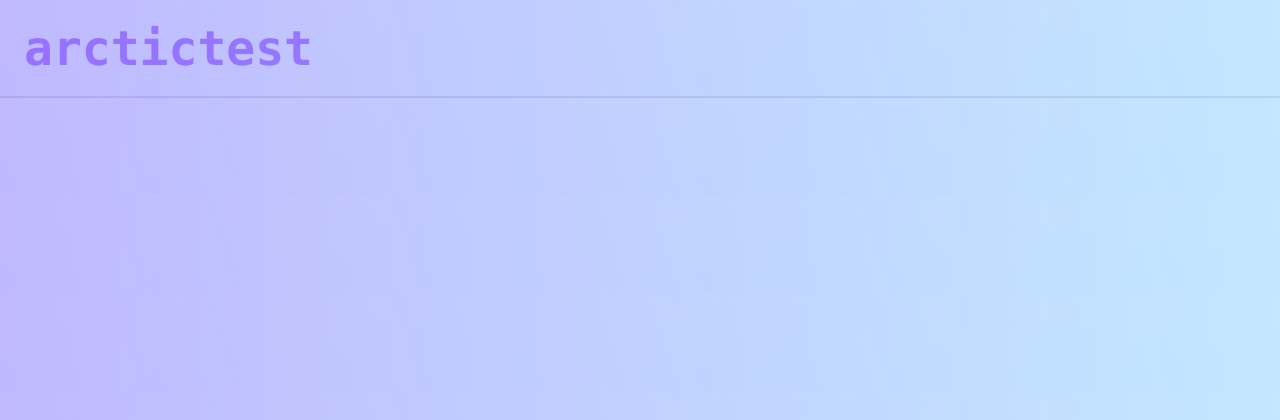
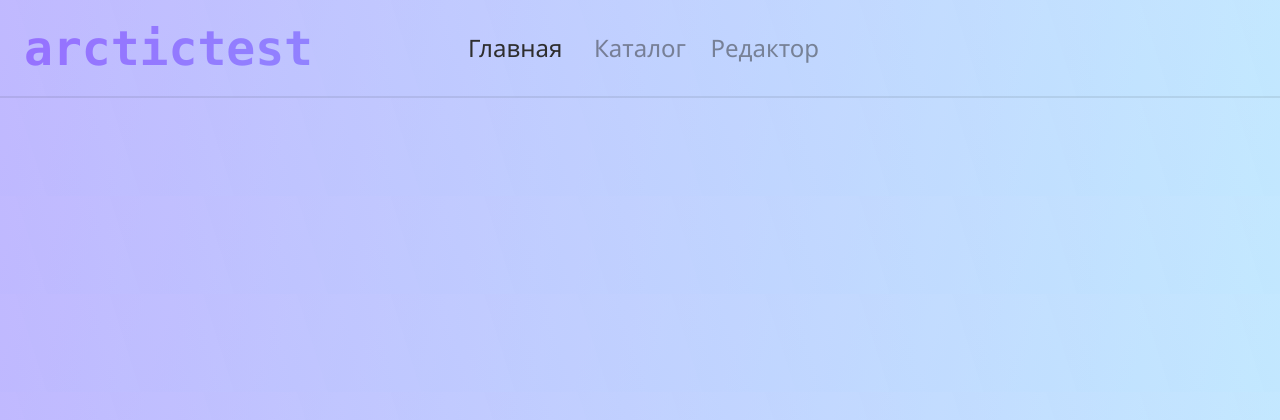
Before and after one commit to x64penguin/studenthub, a Flask app: page / in a window 1280 px wide. Shown: the top 420 px of the page. Run offline with Flask 2, Linux system fonts and the light colour scheme.

Commit message:
navbar start

```diff
--- a/static/css/main.css
+++ b/static/css/main.css
@@ -7,7 +7,9 @@ body {
     width: calc(100%-2rem);
     height: 4rem;
     padding: 1rem;
-    border-bottom: 2px solid rgba(0, 0, 0, 0.08)
+    border-bottom: 2px solid rgba(0, 0, 0, 0.08);
+    display: grid;
+    grid-template-columns: 1fr 30% 1fr;
 }
 
 .title {
@@ -26,3 +28,31 @@ body {
     background-clip: text;
     text-fill-color: transparent;
 }
+
+.navbar {
+    height: 100%;
+    display: grid;
+    text-align: center;
+    grid-template-columns: 1fr 1fr 1fr;
+}
+
+.navbar span {
+    font-family: 'Segoe UI';
+    font-style: normal;
+    font-weight: 400;
+    font-size: 24px;
+
+    line-height: 4rem;
+
+    color: rgba(46, 46, 46, 0.5);
+    transition: color 0.25s;
+    cursor: pointer;
+}
+
+.navbar span:hover {
+    color: rgba(46, 46, 46, 0.7);
+}
+
+.navbar__Active {
+    color: #2E2E2E!important;
+}
--- a/templates/index.html
+++ b/templates/index.html
@@ -10,6 +10,11 @@
     <div class="header">
         <span class="title">arctictest</span>
         <div class="navbar">
+            <span class="navbar__Active">Главная</span>
+            <span>Каталог</span>
+            <span>Редактор</span>
+        </div>
+        <div class="header__Profile">
 
         </div>
     </div>
```
